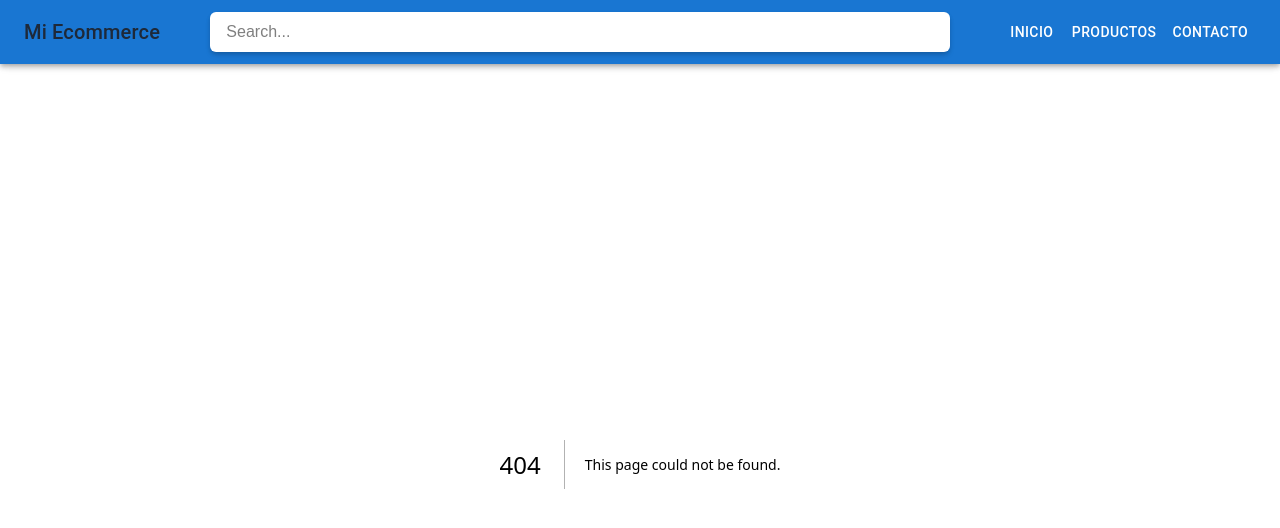
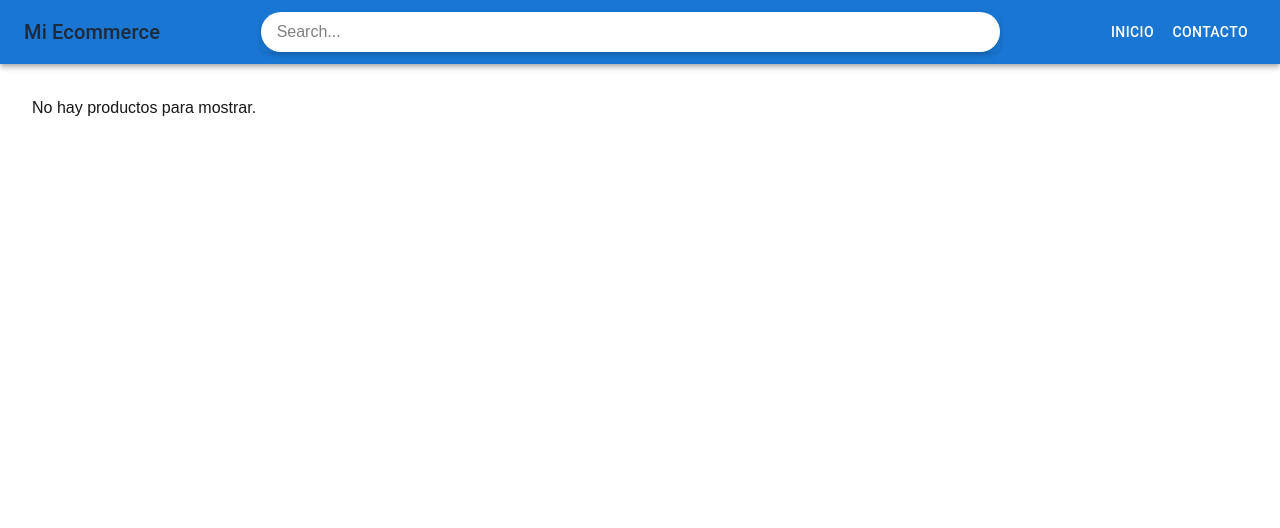
Before and after one commit to juanroyofullstack/ecommerce, a Next.js app: page /search in a window 1280 px wide. Before the commit this address had no page. Shown: the top 528 px of the page. Built offline with nearby package versions, Linux system fonts and the light colour scheme; what @mui/material-nextjs would draw is missing.

Commit message:
add: search slice and refactor thunk

```diff
--- a/src/app/components/SearchBar.tsx
+++ b/src/app/components/SearchBar.tsx
@@ -1,10 +1,31 @@
+"use client";
+
+import { useDispatch } from "react-redux";
+import { useRouter } from "next/navigation";
+
+import { setQuery } from "../lib/features/searchSlice";
 import "./SearchBar.scss";
 
 const SearchBar = () => {
+  const dispatch = useDispatch();
+  const router = useRouter();
+
+  const handleSearch = (event: React.FormEvent<HTMLFormElement>) => {
+    event.preventDefault();
+    const formData = new FormData(event.currentTarget);
+    const query = formData.get("search") as string;
+
+    dispatch(setQuery(query));
+
+    router.push(`/search?query=${encodeURIComponent(query)}`);
+  };
+
   return (
-    <div className="SearchBar flex items-center bg-white shadow-md rounded-md">
-      <input type="text" placeholder="Search..." className="SearchBar__input text-black"/>
-    </div>
+    <form className="SearchBar flex items-center bg-white shadow-md rounded-full"
+      onSubmit={handleSearch}>
+      <input name="search" type="text" placeholder="Search..." className="SearchBar__input
+        text-black rounded-full" />
+    </form>
   );
 };
 
--- a/src/app/lib/features/productsSlice.ts
+++ b/src/app/lib/features/productsSlice.ts
@@ -17,22 +17,12 @@ const initialState: ProductsState = {
 
 export const fetchProducts = createAsyncThunk<Product[]>(
   "dataFetch/Products",
-  async (_, { dispatch }) => {
+  async () => {
     try {
-      dispatch(fetchProductsStart());
       const response = await productService.getProducts();
-
-      dispatch(fetchProductsSuccess(response.data));
-
       return response.data;
     } catch (error: unknown) {
-      let errorMessage = "An unknown error occurred";
-      if (error instanceof Error) {
-        errorMessage = error.message;
-      }
-      dispatch(fetchProductsFailure(errorMessage));
-
-      return [];
+      throw error;
     }
   }
 );
@@ -41,18 +31,6 @@ const productsSlice = createSlice({
   name: "products",
   initialState,
   reducers: {
-    fetchProductsStart(state) {
-      state.loading = true;
-      state.error = null;
-    },
-    fetchProductsSuccess(state, action: PayloadAction<Product[]>) {
-      state.items = action.payload;
-      state.loading = false;
-    },
-    fetchProductsFailure(state, action: PayloadAction<string>) {
-      state.loading = false;
-      state.error = action.payload;
-    },
     addProduct(state, action: PayloadAction<Product>) {
       state.items.push(action.payload);
     },
@@ -66,12 +44,24 @@ const productsSlice = createSlice({
       }
     },
   },
+  extraReducers: (builder) => {
+    builder
+      .addCase(fetchProducts.pending, (state) => {
+        state.loading = true;
+        state.error = null;
+      })
+      .addCase(fetchProducts.fulfilled, (state, action: PayloadAction<Product[]>) => {
+        state.items = action.payload;
+        state.loading = false;
+      })
+      .addCase(fetchProducts.rejected, (state, action) => {
+        state.loading = false;
+        state.error = action.error.message || "Failed to fetch products";
+      });
+  },
 });
 
 export const {
-  fetchProductsStart,
-  fetchProductsSuccess,
-  fetchProductsFailure,
   addProduct,
   removeProduct,
   updateProduct,
--- /dev/null
+++ b/src/app/lib/features/searchSlice.ts
@@ -0,0 +1,26 @@
+import { createSlice, PayloadAction } from "@reduxjs/toolkit";
+
+interface SearchState {
+    query: string;
+}
+
+const initialState: SearchState = {
+  query: "",
+};
+
+const searchSlice = createSlice({
+  name: "search",
+  initialState,
+  reducers: {
+    setQuery(state, action: PayloadAction<string>) {
+      state.query = action.payload;
+    },
+    clearQuery(state) {
+      state.query = "";
+    },
+  },
+});
+
+export const { setQuery, clearQuery } = searchSlice.actions;
+
+export default searchSlice.reducer;
--- a/src/app/page.tsx
+++ b/src/app/page.tsx
@@ -10,6 +10,7 @@ import type { AppDispatch } from "./store";
 
 export default function Home() {
   const dispatch = useDispatch<AppDispatch>();
+
   useEffect(() => {
     dispatch(fetchProducts());
   }, [dispatch]);
--- /dev/null
+++ b/src/app/search/page.tsx
@@ -0,0 +1,18 @@
+"use client";
+
+import React from "react";
+import { useSelector } from "react-redux";
+
+import type { RootState } from "../store";
+
+export default function SearchPage() {
+  const products = useSelector((state: RootState) => state.products.items);
+
+  return (
+    <div style={{ padding: "2rem" }}>
+      <div>
+        {products.length === 0 && <p>No hay productos para mostrar.</p>}
+      </div>
+    </div>
+  );
+}
--- a/src/app/store.ts
+++ b/src/app/store.ts
@@ -1,10 +1,12 @@
 import { configureStore } from "@reduxjs/toolkit";
 
 import productsSlice from "./lib/features/productsSlice";
+import searchSlice from "./lib/features/searchSlice";
 
 export const store = configureStore({
   reducer: {
     products: productsSlice,
+    search: searchSlice,
   },
 });
 
--- a/src/app/ui/Header.tsx
+++ b/src/app/ui/Header.tsx
@@ -8,18 +8,15 @@ const Header: React.FC = () => {
     <AppBar position="sticky" className="bg-white shadow-md top-0 z-50">
       <Toolbar className="flex justify-between items-center">
         <Typography variant="h6" className="text-gray-800 font-bold">
-        Mi Ecommerce
+          Mi Ecommerce
         </Typography>
         <SearchBar />
         <div>
           <Button color="inherit" className="text-gray-800 hover:text-blue-600">
-        Inicio
+            Inicio
           </Button>
           <Button color="inherit" className="text-gray-800 hover:text-blue-600">
-        Productos
-          </Button>
-          <Button color="inherit" className="text-gray-800 hover:text-blue-600">
-        Contacto
+            Contacto
           </Button>
         </div>
       </Toolbar>
```
